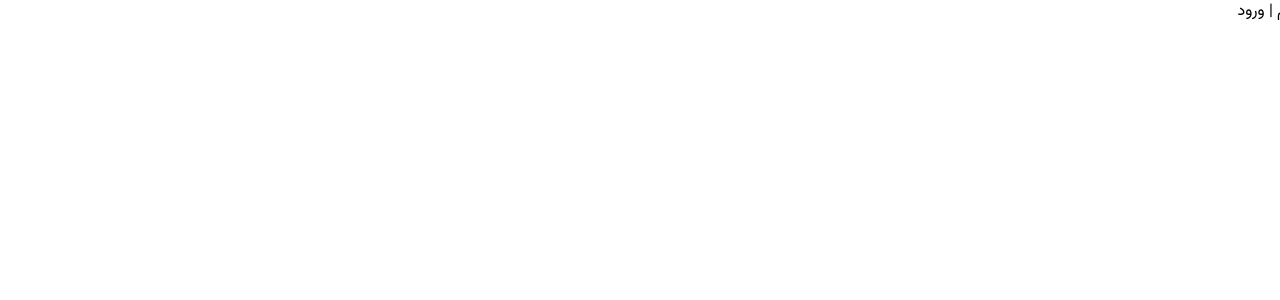
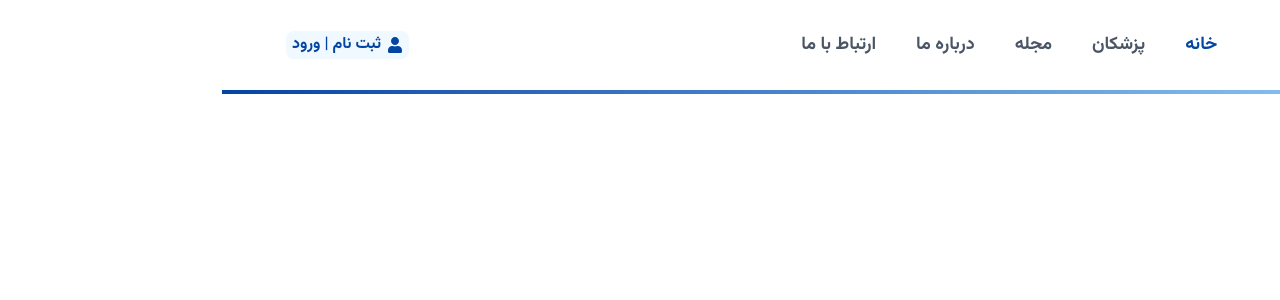
Before and after one commit to ZPeikani/care-book, a Next.js app: page / in a window 1280 px wide. Shown: the top 300 px of the page. Built offline with nearby package versions, Linux system fonts and the light colour scheme.

Commit message:
create header

```diff
--- a/src/layout/header/Header.tsx
+++ b/src/layout/header/Header.tsx
@@ -1,16 +1,66 @@
 import { texts } from "@/constants/localization";
 import Link from "next/link";
-
+import logo from "@/assets/logo/darkblue.jpeg";
+import { useRouter } from "next/router";
+import { FaUser } from "react-icons/fa";
 export default function Header() {
+  const router = useRouter();
   return (
     <header>
-      <div>
-        <Link href="/auth?mode=sign-up">
-          <h1>
-            {texts.signUp} | {texts.signIn}
-          </h1>
-        </Link>
+      <div className="flex md:justify-between justify-center items-center w-full px-16 py-5">
+        <div className="flex flex-row items-center">
+          <div className="w-3xs">
+            <Link href={"/"}>
+              <img src={logo.src} alt="logo" />
+            </Link>
+          </div>
+          <div className="hidden md:flex flex-row items-center justify-center gap-10 text-lg w-full ">
+            <Link
+              href={"/"}
+              className={`font-semibold ${router.pathname === "/" ? "text-primary" : "text-gray-600 hover:text-gray-400 dark:text-neutral-400 dark:hover:text-neutral-500"}`}
+            >
+              {texts.home}
+            </Link>
+            <Link
+              href={"/doctors"}
+              className={`font-semibold ${router.pathname === "/doctors" ? "text-primary" : "text-gray-600 hover:text-gray-400 dark:text-neutral-400 dark:hover:text-neutral-500"}`}
+            >
+              {texts.doctors}
+            </Link>
+            <Link
+              href={"/blog"}
+              className={`font-semibold ${router.pathname === "/blog" ? "text-primary" : "text-gray-600 hover:text-gray-400 dark:text-neutral-400 dark:hover:text-neutral-500"}`}
+            >
+              {texts.blog}
+            </Link>
+            <Link
+              href={"/about-us"}
+              className={`font-semibold ${router.pathname === "/about-us" ? "text-primary" : "text-gray-600 hover:text-gray-400 dark:text-neutral-400 dark:hover:text-neutral-500"}`}
+            >
+              {texts.aboutUs}
+            </Link>
+            <Link
+              href={"/contact-us"}
+              className={`font-semibold ${router.pathname === "/contact-us" ? "text-primary" : "text-gray-600 hover:text-gray-400 dark:text-neutral-400 dark:hover:text-neutral-500"}`}
+            >
+              {texts.contactUs}
+            </Link>
+          </div>
+        </div>
+        <div className="bg-sky-50 px-1.5 py-0.5 rounded-lg">
+          <Link href="/auth?mode=sign-up" className="relative">
+            <div className="absolute inset-y-0 flex items-center pointer-events-none peer-disabled:opacity-50 peer-disabled:pointer-events-none">
+              <FaUser className="text-primary" />
+            </div>
+            <div className="mr-5.5 text-primary font-semibold">
+              <p>
+                {texts.signUp} | {texts.signIn}
+              </p>
+            </div>
+          </Link>
+        </div>
       </div>
+      <div className="w-full py-0.5 bg-linear-to-l from-thirdly to-primary"></div>
     </header>
   );
 }
```
